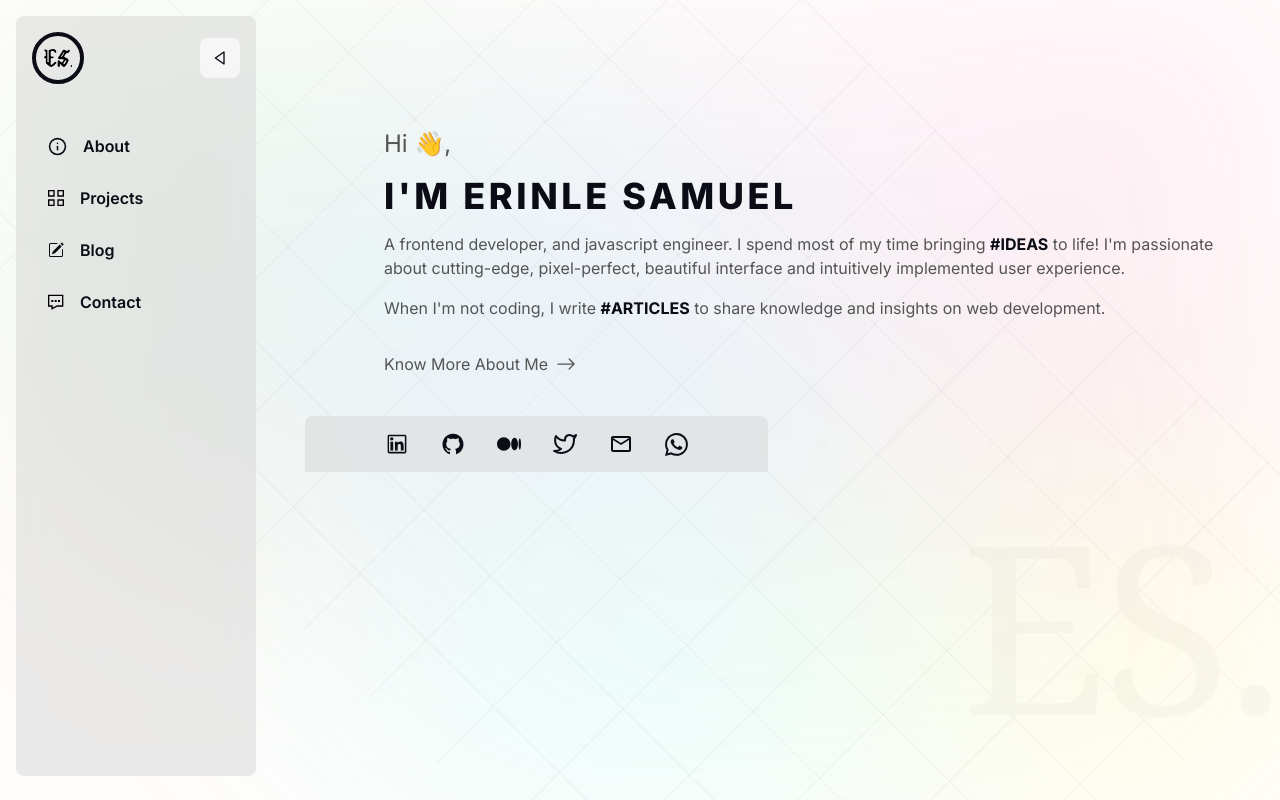
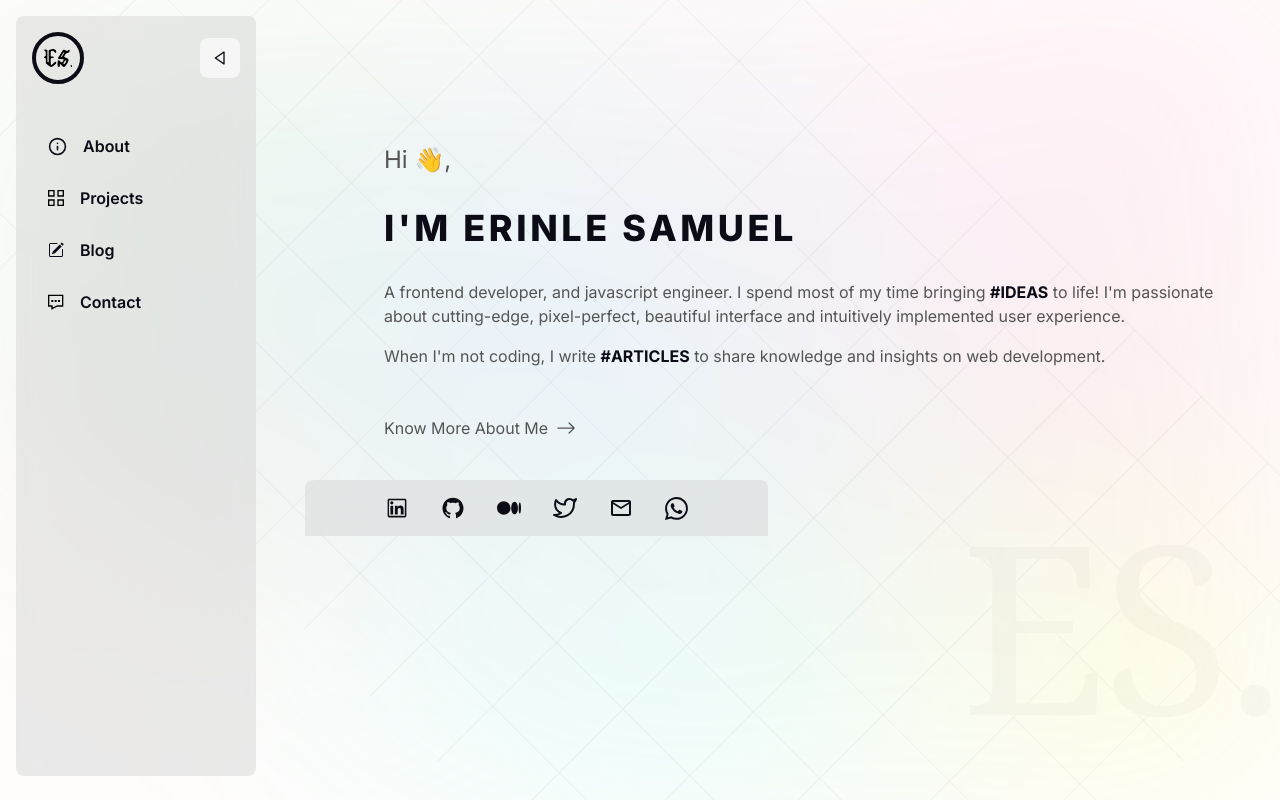
Before and after one commit to psalmuelle/psalmuelle.github.io, a Next.js app: page / in a window 1280 px wide. Built offline with nearby package versions, Linux system fonts and the light colour scheme.

Commit message:
fix: close navbar on select page

```diff
--- a/app/page.js
+++ b/app/page.js
@@ -7,10 +7,10 @@ import { useRouter } from "next/navigation";
 export default function Home() {
   const router = useRouter();
   return (
-    <div className='text-[#545454] max-w-4xl'>
+    <div className='text-[#545454] max-w-4xl flex flex-col justify-between gap-8'>
       <div>
-        <h2 className=' text-2xl'>Hi 👋,</h2>
-        <h1 className='text-[#0b0c15] text-4xl tracking-widest font-extrabold my-4'>
+        <h2 className=' text-2xl mt-4'>Hi 👋,</h2>
+        <h1 className='text-[#0b0c15] text-4xl tracking-widest font-extrabold mt-8 '>
           I'M ERINLE SAMUEL
         </h1>
       </div>
@@ -35,7 +35,7 @@ export default function Home() {
 
       <div
         onClick={()=> router.push('/about')}
-        className='mt-8 cursor-pointer flex gap-2 items-center '>
+        className='mt-4 max-xl:mb-20 cursor-pointer flex gap-2 items-center '>
         <button className="btn">Know More About Me</button>
         <BsArrowRight size={20} />
       </div>
--- a/components/Nav.jsx
+++ b/components/Nav.jsx
@@ -9,13 +9,15 @@ import { GrProjects, GrContact } from "react-icons/gr";
 import { BsPencilSquare } from "react-icons/bs";
 import { MdClose } from "react-icons/md";
 
-const NavLink = ({ title, href, icon, activeLink, hideTitle }) => {
+const NavLink = ({ title, href, icon, activeLink, hideTitle, onClick }) => {
   return (
     <Link
       href={href}
       className={`nav_link ${activeLink === href ? "active_btn" : ""} ${
         hideTitle ? "block w-fit h-[47px]" : ""
-      }`}>
+      }`}
+      onClick={onClick}
+      >
       {icon}
       {!hideTitle ? <p>{title}</p> : ""}
     </Link>
@@ -73,7 +75,9 @@ const Nav = ({ activeLink }) => {
             mobileNav
               ? "max-xl:flex items-center justify-center mt-"
               : "max-xl:hidden"
-          }  `}>
+          }  `}
+          onClick={()=> setMobileNav(false)}
+          >
           <div className={`mt-10 flex justify-center flex-col gap-2`}>
             {!(pathName === "/") && (
               <NavLink
@@ -102,6 +106,7 @@ const Nav = ({ activeLink }) => {
                 href={"/projects"}
                 icon={<GrProjects size={hideNav ? 20 : ""} />}
                 hideTitle={hideNav}
+
               />
             )}
 
```
